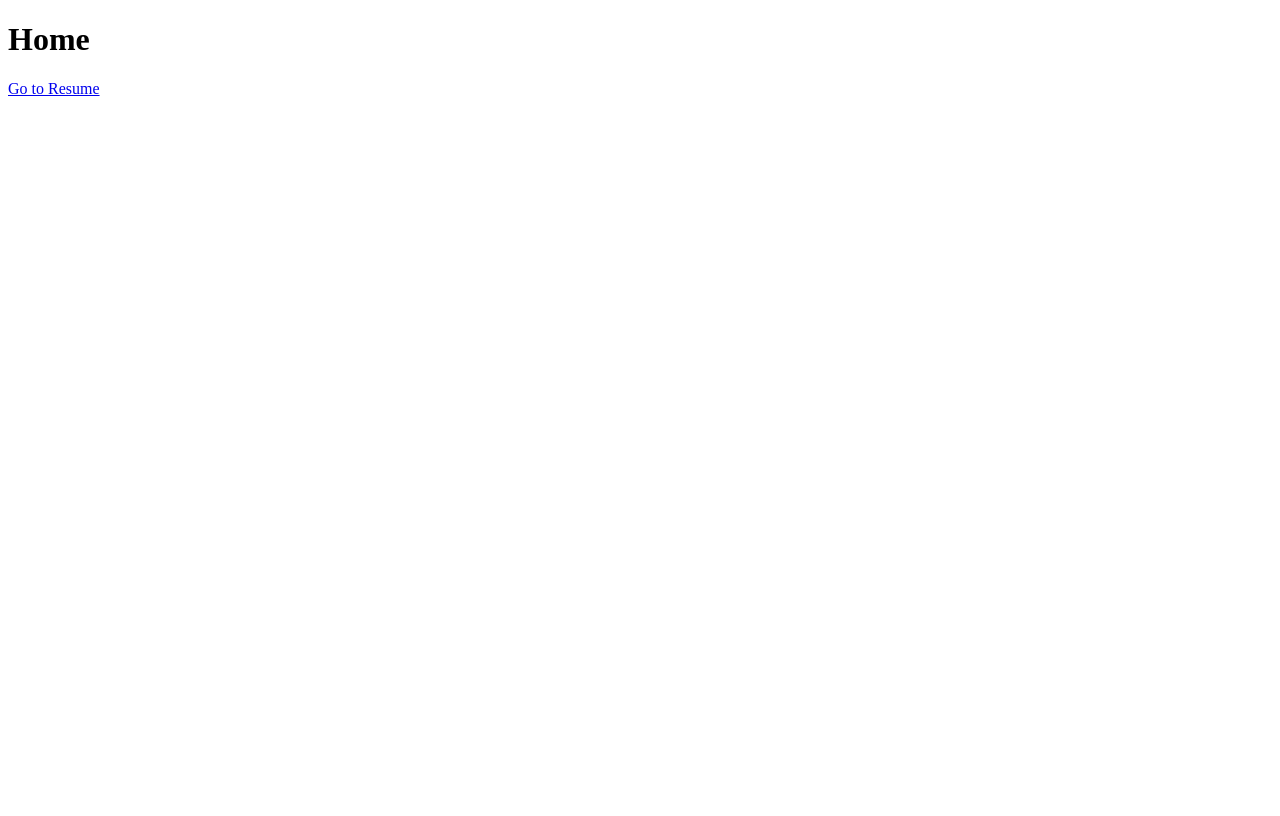
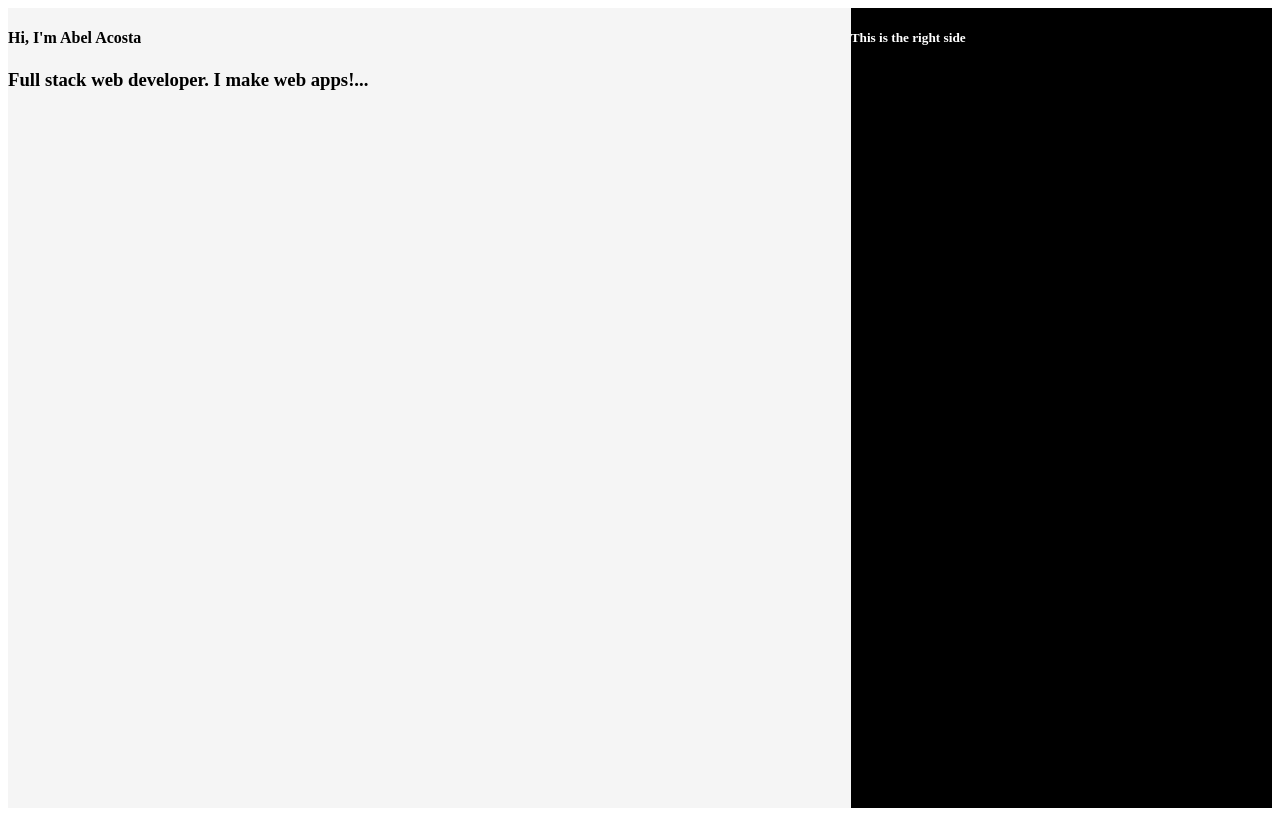
Before and after one commit to abecel22/abel-portfolio, a Gatsby site: page / in a window 1280 px wide. Built offline with nearby package versions, Linux system fonts and the light colour scheme; Gatsby itself is replaced by a stand-in of ours.

Commit message:
Cleaned up folder structure, added main divs, styled with flex.

```diff
--- a/src/components/Header/index.js
+++ b/src/components/Header/index.js
@@ -3,11 +3,7 @@ import Link from 'gatsby-link'
 
 const Header = () => (
   <div>
-    <div>
-      <h1>
-        <Link to="/">Abel Acosta</Link>
-      </h1>
-    </div>
+    <div />
   </div>
 )
 
--- a/src/pages/index.js
+++ b/src/pages/index.js
@@ -1,10 +1,17 @@
 import React from 'react'
 import Link from 'gatsby-link'
 
+import './style.scss'
+
 const IndexPage = () => (
-  <div>
-    <h1>Home</h1>
-    <Link to="/page-2/">Go to Resume</Link>
+  <div className="container">
+    <div className="left__div">
+      <h4>Hi, I'm Abel Acosta</h4>
+      <h3>Full stack web developer. I make web apps!...</h3>
+    </div>
+    <div className="right__div">
+      <h5>This is the right side</h5>
+    </div>
   </div>
 )
 
--- /dev/null
+++ b/src/pages/style.scss
@@ -0,0 +1,17 @@
+.container {
+  display: flex;
+  height: 100%;
+}
+
+.left__div {
+  background: whitesmoke;
+  height: 100vh;
+  flex: 2;
+}
+
+.right__div {
+  background: black;
+  color: white;
+  height: 100vh;
+  flex: 1;
+}
```
Also changed, not shown: src/pages/404.js (deleted, +0 -10 lines), src/pages/page-2.js (deleted, +0 -12 lines), src/assets/images/Abel.png (added), src/assets/images/projects/CampDash.png (added).
